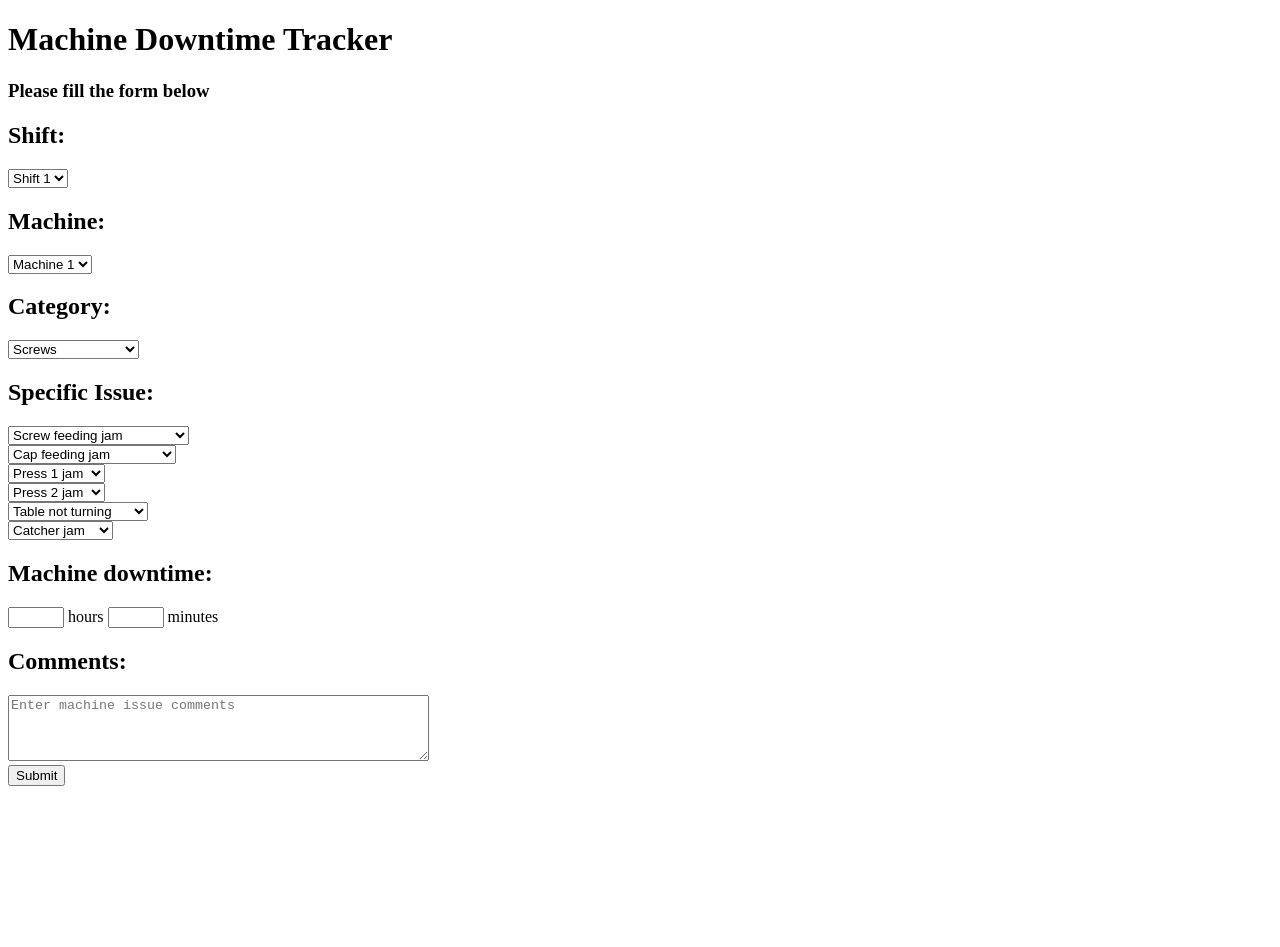
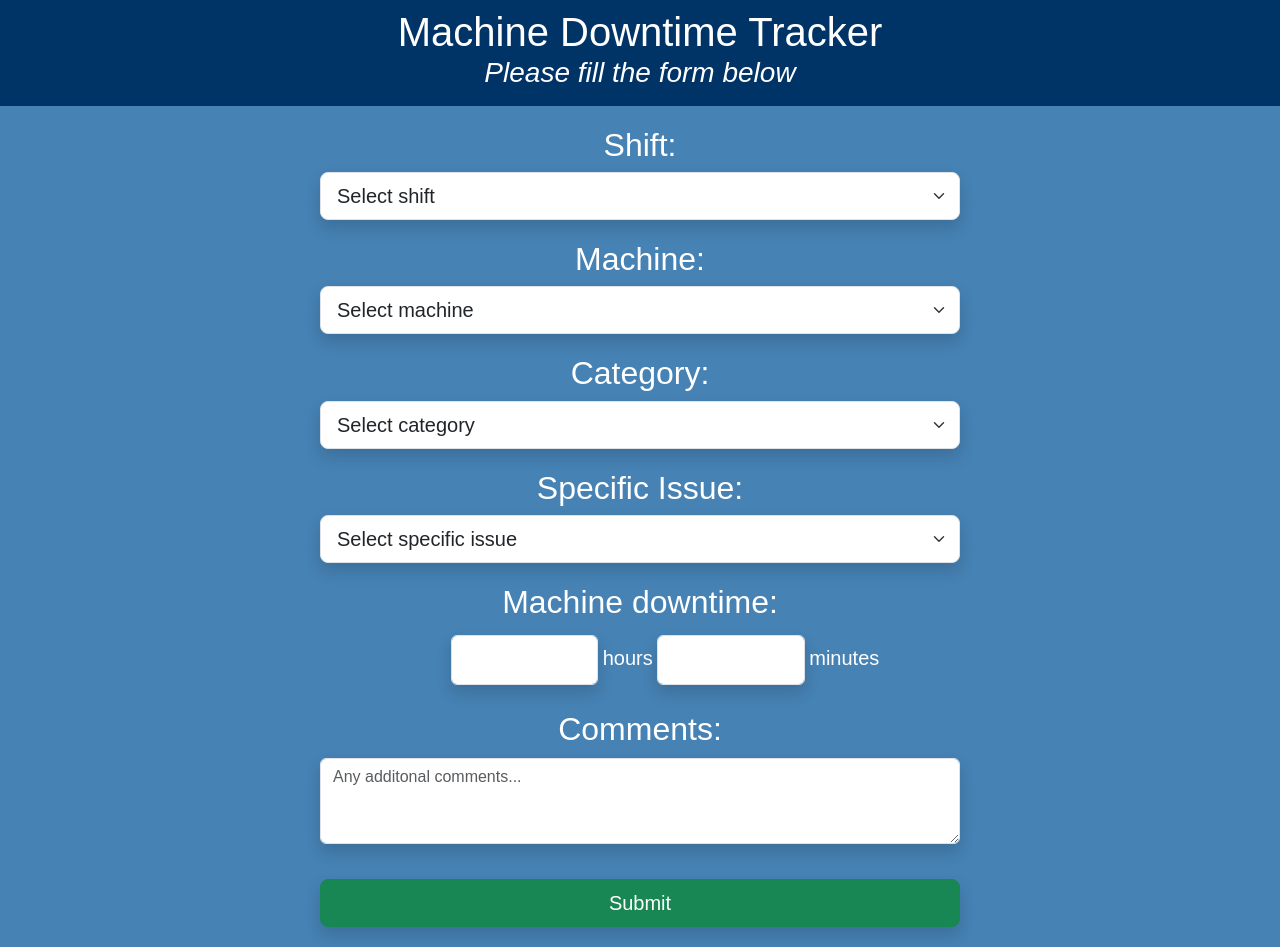
Before and after one commit to apatel62/Project-1, a plain HTML site: page form.html in a window 1280 px wide. Before the commit the page ends 800 px from the top, so only its background shows below. Drawn offline with nearby package versions, Linux system fonts and the light colour scheme.

Commit message:
added code to style and form css files based on wireframe

```diff
--- a/assets/css/form.css
+++ b/assets/css/form.css
@@ -0,0 +1,65 @@
+
+h2 {
+    color: var(--text);
+    margin-top: 20px;
+}
+
+h3, span {
+    color: var(--text);
+}
+
+h3{
+    font-style: italic;
+}
+
+body {
+    background-color: var(--primary);
+    background-size: 100vh;
+    text-align: center;
+}
+
+.form-custom {
+    width: 50%;
+    margin: 0px auto;
+}
+
+select {
+    cursor: pointer;
+}
+
+
+.caps, .press-1, .press-2, .table, .camera-conveyor {
+    display: none;
+}
+
+.downtime {
+    margin-left: 50px;
+}
+.form-custom-1 {
+    display: inline;
+    width: 12%;
+    margin: 5px auto;
+    padding: 0px 10px;
+    line-height: 3;
+}
+
+span{
+    font-size: 20px;
+}
+
+.form-custom-2 {
+    width: 50%;
+    margin: 15px auto;
+    margin-top: 10px;
+}
+
+.btn-custom {
+    color: var(--text);
+    margin: 20px auto;
+    width: 50%;
+    box-shadow: var(--bs-box-shadow) !important;
+}
+
+.form-custom, .form-custom-1, .form-custom-2 {
+    box-shadow: var(--bs-box-shadow) !important;
+}
--- a/assets/css/style.css
+++ b/assets/css/style.css
@@ -0,0 +1,24 @@
+:root{
+    --text: #ffffff;
+    --primary: #4682B4;
+    --secondary: #003366;
+}
+
+* {
+    margin: 0;
+    padding: 0;
+    font-family: Arial, Helvetica, sans-serif;
+}
+
+.navbar-custom {
+    display: flex;
+    flex-direction: column;
+    align-items: center;
+    justify-content: center;
+    text-align: center;
+    background-color: var(--secondary);
+  }
+
+h1 {
+    color: var(--text);
+}
--- a/form.html
+++ b/form.html
@@ -4,25 +4,32 @@
     <meta charset="UTF-8">
     <meta name="viewport" content="width=device-width, initial-scale=1.0">
     <title>Machine Downtime Tracker</title>
+    <link href="https://cdn.jsdelivr.net/npm/bootstrap@5.3.3/dist/css/bootstrap.min.css" rel="stylesheet" integrity="sha384-QWTKZyjpPEjISv5WaRU9OFeRpok6YctnYmDr5pNlyT2bRjXh0JMhjY6hW+ALEwIH" crossorigin="anonymous">
+    <script src="https://cdn.jsdelivr.net/npm/bootstrap@5.3.3/dist/js/bootstrap.bundle.min.js" integrity="sha384-YvpcrYf0tY3lHB60NNkmXc5s9fDVZLESaAA55NDzOxhy9GkcIdslK1eN7N6jIeHz" crossorigin="anonymous"></script>
+    <link rel="stylesheet" href="./assets/css/style.css" />
+    <link rel="stylesheet" href="./assets/css/form.css" />
 </head>
 <body>
-    <header>
-        <h1>Machine Downtime Tracker</h1>
+    <header id="headnav" class="navbar navbar-expand-md navbar-dark sticky-top navbar-custom">
+        <h1 class="navbar-nav mx-auto">Machine Downtime Tracker</h1>
         <h3>Please fill the form below</h3>
     </header>
-    <main>
-        <h2>Shift:</h2>
-        <select id="shift-option">
+    <main class="flex-shrink-0">
+        <h2 >Shift:</h2>
+        <select id="shift-option" class="form-select form-select-lg mb-3 form-custom" aria-label=".form-select-lg example">
+            <option value="0" disabled selected class="select-placeholder">Select shift</option>
             <option value="1">Shift 1</option>
             <option value="2">Shift 2</option>
         </select>
         <h2>Machine:</h2>
-        <select id="machine-option">
+        <select id="machine-option" class="form-select form-select-lg mb-3 form-custom" aria-label=".form-select-lg example">
+            <option value="0" disabled selected class="select-placeholder">Select machine</option>
             <option value="1">Machine 1</option>
             <option value="2">Machine 2</option>
         </select>
         <h2>Category:</h2>
-        <select id="category-option">
+        <select id="category-option" class="form-select form-select-lg mb-3 form-custom" aria-label=".form-select-lg example">
+            <option value="0" disabled selected class="select-placeholder">Select category</option>
             <option value="1">Screws</option>
             <option value="2">Caps</option>
             <option value="3">Press 1</option>
@@ -32,7 +39,8 @@
         </select>
         <h2>Specific Issue:</h2>
         <div class="screws">
-            <select id="screws-option">
+            <select id="screws-option" class="form-select form-select-lg mb-3 form-custom" aria-label=".form-select-lg example">
+                <option value="0" disabled selected class="select-placeholder">Select specific issue</option>
                 <option value="1">Screw feeding jam</option>
                 <option value="2">Screw bowl jam</option>
                 <option value="3">Screw rail jam</option>
@@ -43,7 +51,8 @@
             </select>
         </div>
         <div class="caps">
-            <select id="caps-option">
+            <select id="caps-option" class="form-select form-select-lg mb-3 form-custom" aria-label=".form-select-lg example">
+                <option value="0" disabled selected class="select-placeholder">Select specific issue</option>
                 <option value="1">Cap feeding jam</option>
                 <option value="2">Cap bowl jam</option>
                 <option value="3">Cap rail jam</option>
@@ -54,25 +63,29 @@
             </select>
         </div>
         <div class="press-1">
-            <select id="press-1-option">
+            <select id="press-1-option" class="form-select form-select-lg mb-3 form-custom" aria-label=".form-select-lg example">
+                <option value="0" disabled selected class="select-placeholder">Select specific issue</option>
                 <option value="1">Press 1 jam</option>
                 <option value="2">Press 1 fault</option>
             </select>
         </div>
         <div class="press-2">
-            <select id="press-2-option">
+            <select id="press-2-option" class="form-select form-select-lg mb-3 form-custom" aria-label=".form-select-lg example">
+                <option value="0" disabled selected class="select-placeholder">Select specific issue</option>
                 <option value="1">Press 2 jam</option>
                 <option value="2">Press 2 fault</option>
             </select>
         </div>
         <div class="table">
-            <select id="table-option">
+            <select id="table-option" class="form-select form-select-lg mb-3 form-custom" aria-label=".form-select-lg example">
+                <option value="0" disabled selected class="select-placeholder">Select specific issue</option>
                 <option value="1">Table not turning</option>
                 <option value="2">Table not in position</option>
             </select>
         </div>
         <div class="camera-conveyor">
-            <select id="camera-conveyor-option">
+            <select id="camera-conveyor-option" class="form-select form-select-lg mb-3 form-custom" aria-label=".form-select-lg example">
+                <option value="0" disabled selected class="select-placeholder">Select specific issue</option>
                 <option value="1">Catcher jam</option>
                 <option value="2">Conveyor jam</option>
                 <option value="3">Camera fault</option>
@@ -80,15 +93,15 @@
             </select>
         </div>
         <h2>Machine downtime:</h2>
-        <input id="hours-down" type="number" min="0" max="24" step="1" />
-        <span>hours</span>
-        <input id="minutes-down" type="number" min="0" max="60" step="1" />
-        <span>minutes</span>
+        <div class="downtime">
+            <input id="hours-down" type="number" class="form-control form-custom-1" min="0" max="24" step="1" />
+            <span>hours</span>
+            <input id="minutes-down" type="number"  class="form-control form-custom-1" min="0" max="60" step="1" />
+            <span>minutes</span>
+        </div>
         <h2>Comments:</h2>
-        <textarea id="comments" rows="4" cols="50" placeholder="Enter machine issue comments"></textarea>
-        <div class="submit-form">
-            <button type="submit">Submit</button>
-        </div>
+        <textarea id="comments" class="form-control form-custom-2" rows="3" cols="50" placeholder="Any additonal comments..."></textarea>
+        <button type="submit" class="btn btn-success btn-lg btn-block btn-custom">Submit</button>
     </main>
 </body>
 </html>
```
Also changed, not shown: report.html (+4 -0 lines).
